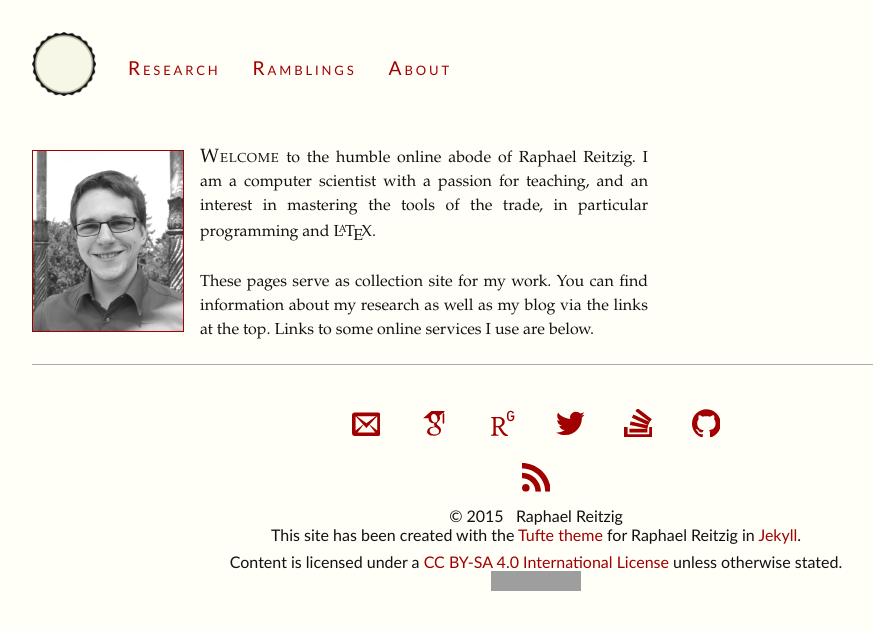
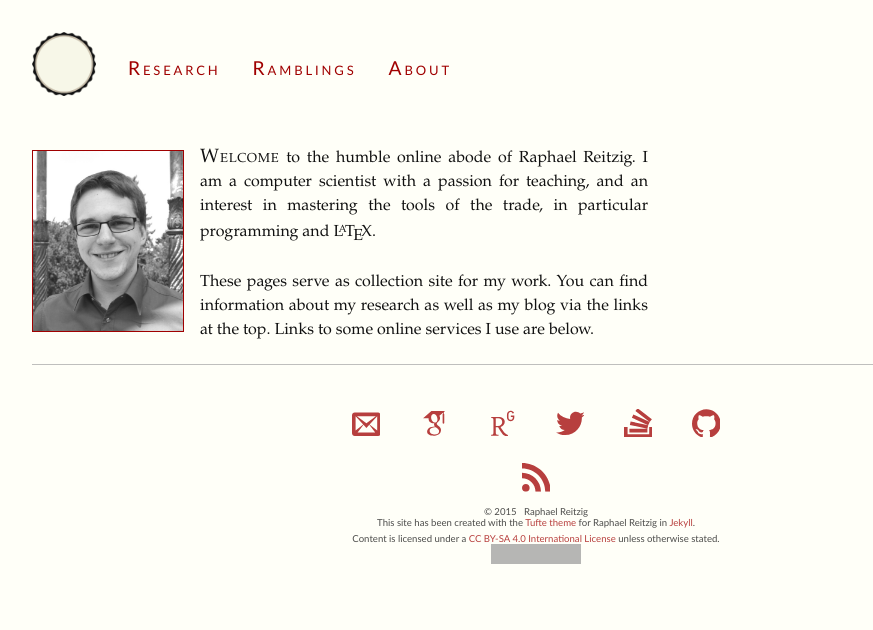
Before and after one commit to reitzig/reitzig.github.io, a Jekyll site: the page built from index.html, in a window 1280 px wide. Shown: the top 630 px of the page, without its empty margins (128-1001 px from the left). Built offline with Jekyll 4.4.1, drawn with Linux system fonts in a browser that asks for light colours; grey boxes are pictures that could not be loaded.

Commit message:
De-emphasizes footer a bit (smaller font, less opaque).

```diff
--- a/css/tufte.scss
+++ b/css/tufte.scss
@@ -384,6 +384,7 @@ body > footer{
   max-width: 90%;
   text-align: center;
   margin-top: 3ex;
+  opacity: 0.75;
 }
 
 body > footer ul {
@@ -403,6 +404,7 @@ body > footer ul li a{
 //change font color for credit links in footer
 footer div.credits {
   font-family: $sans-font;
+  font-size: 0.6rem;
 
   & a{
     color: $contrast-color;
```
